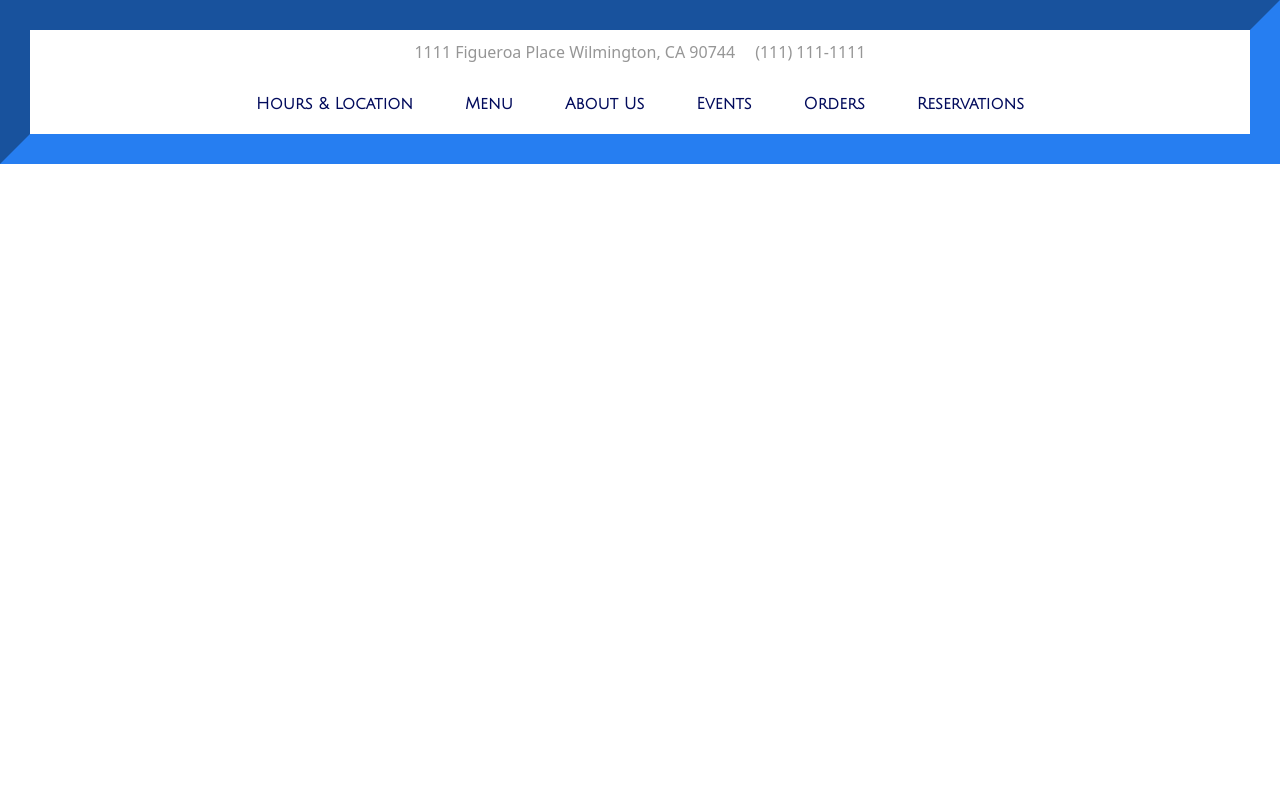
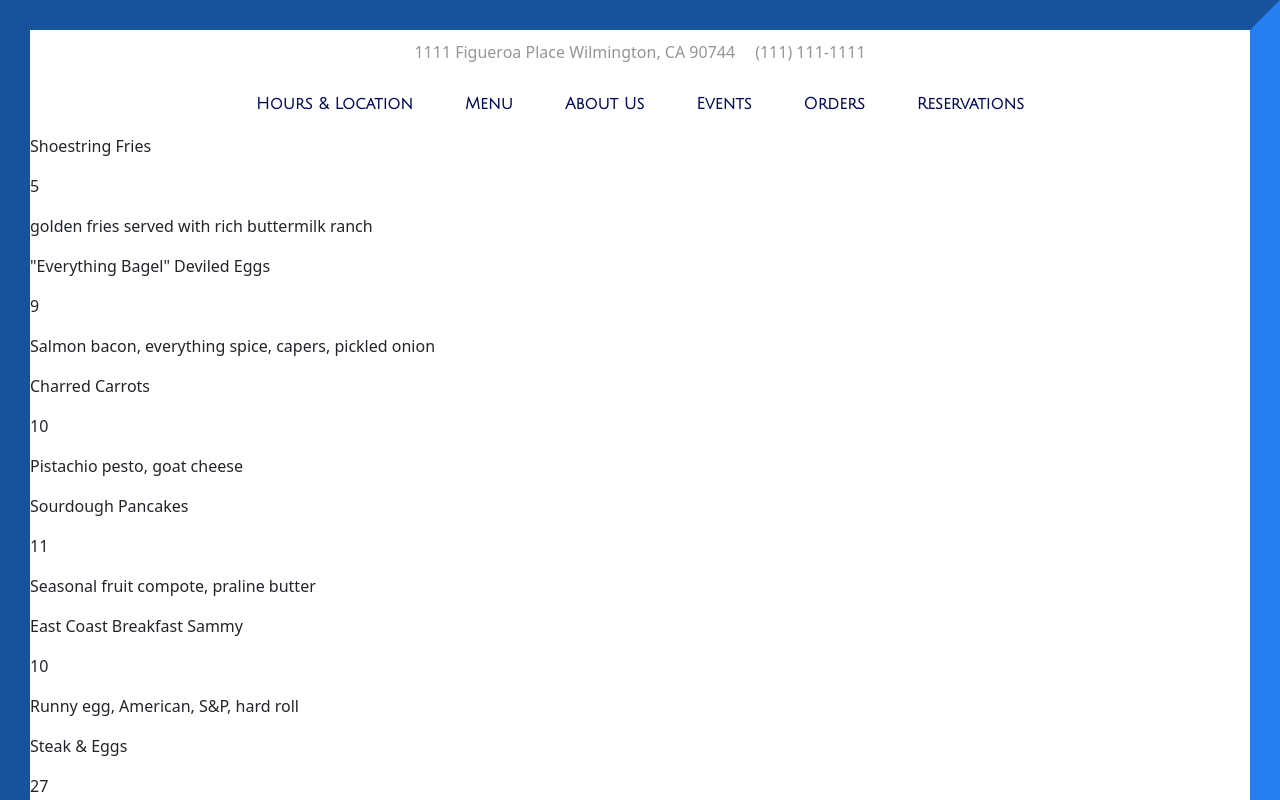
Before and after one commit to daoyeyemi/the-oyeyemi, a React (Create React App) app: page /orders in a window 1280 px wide. Shown: the top 800 px of the page. Built offline with nearby package versions, Linux system fonts and the light colour scheme.

Commit message:
made object and mapped through them in orders component

```diff
--- a/src/components/Orders/index.js
+++ b/src/components/Orders/index.js
@@ -59,9 +59,17 @@ const Orders = () => {
     ]
 
     return (
-        <div>
-
-        </div>
+        <>
+            {meals.map((meal, index) => {
+                return (
+                    <div key={index}>
+                        <p>{meal.name}</p>
+                        <p>{meal.price}</p>
+                        <p>{meal.description}</p>
+                    </div>
+                )
+            })}
+        </>
     )
 }
 
```
